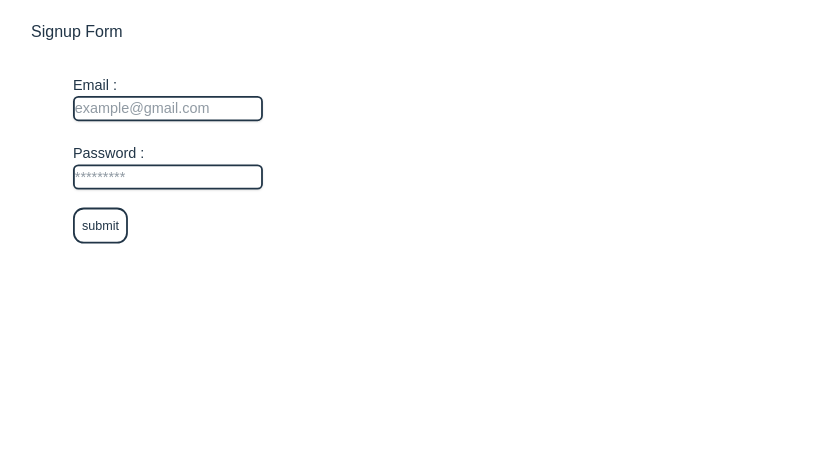
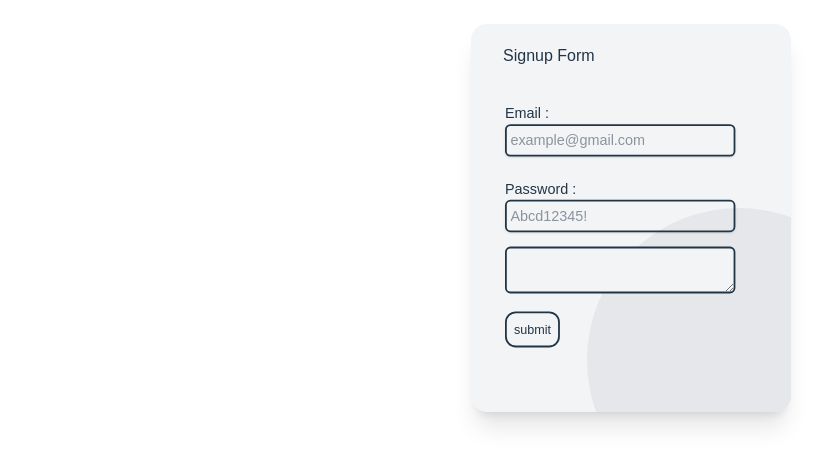
Before and after one commit to rakaMain/learn_react, a React (Vite) app in the folder first-react/: page / in a window 1280 px wide. Shown: the top 466 px of the page, without its empty margins (9-831 px from the left). Built offline with nearby package versions, Linux system fonts and the light colour scheme.

Commit message:
day 12 form

```diff
--- a/first-react/src/main.jsx
+++ b/first-react/src/main.jsx
@@ -12,20 +12,42 @@ import "remixicon/fonts/remixicon.css";
 
 
 function Mycode(){
+
+  function handlesubmit(formData) {
+    // n.preventDefault()
+    // console.log('submited')
+    // const formEL = n.currentTarget
+    // const formData = new FormData(formEL)
+    // const email = formData.get("email")
+    // const pass = formData.get("password")
+    // console.log(formData)
+    // // submit it to data baackend
+    // console.log(email, pass)
+    // formEL.reset()
+
+    const email = formData.get('email')
+    const pass = formData.get('password')
+
+    console.log(email, pass)
+  }
   return(
-    <div className="p-5 flex-col justify-center gap-1.5 w-full h-60">
-      <p className=" ms-5 mb-5">Signup Form</p>
+    <div className="w-full container h-auto pt-6">
+    <div className=" relative overflow-hidden p-5 flex-col justify-center mx-auto gap-1.5 w-80 h-auto rounded-2xl shadow-xl bg-gray-100">
+      <div className="h-76 w-76 absolute rounded-full bg-gray-200 end-[-100px] bottom-[-100px]"></div>
+      <p className=" ms-3 mb-5">Signup Form</p>
       <section>
-        <form className="mb-3 scale-90">
+        <form action={handlesubmit} className="mb-3 scale-90" >
           <label htmlFor="email">Email : </label>
-          <input type="email" name="email" placeholder="example@gmail.com" className=" shadow rounded-md line-clamp-2 border-2"/>
+          <input type="email" name="email" placeholder="example@gmail.com" className=" shadow rounded-md line-clamp-2  border-2 p-1 w-64"/>
           <br />
-          <label htmlFor="pass">Password : </label>
-          <input type="password" name="password" placeholder="*********" className=" shadow rounded-md line-clamp-2 border-2 "/>
+          <label htmlFor="password">Password : </label>
+          <input type="password" name="password" placeholder="Abcd12345!" className=" shadow rounded-md  line-clamp-2 border-2 p-1 w-64"/>
 
+          <textarea className=" w-64 h-auto block bg-gray-100 border-2 rounded-md mt-4" name="" id=""></textarea>
           <button className=" border-2 rounded-xl my-5 text-sm p-2 hover:bg-black hover:text-white "> submit</button>
         </form>
       </section>
+    </div>
     </div>
   )
 }
```
